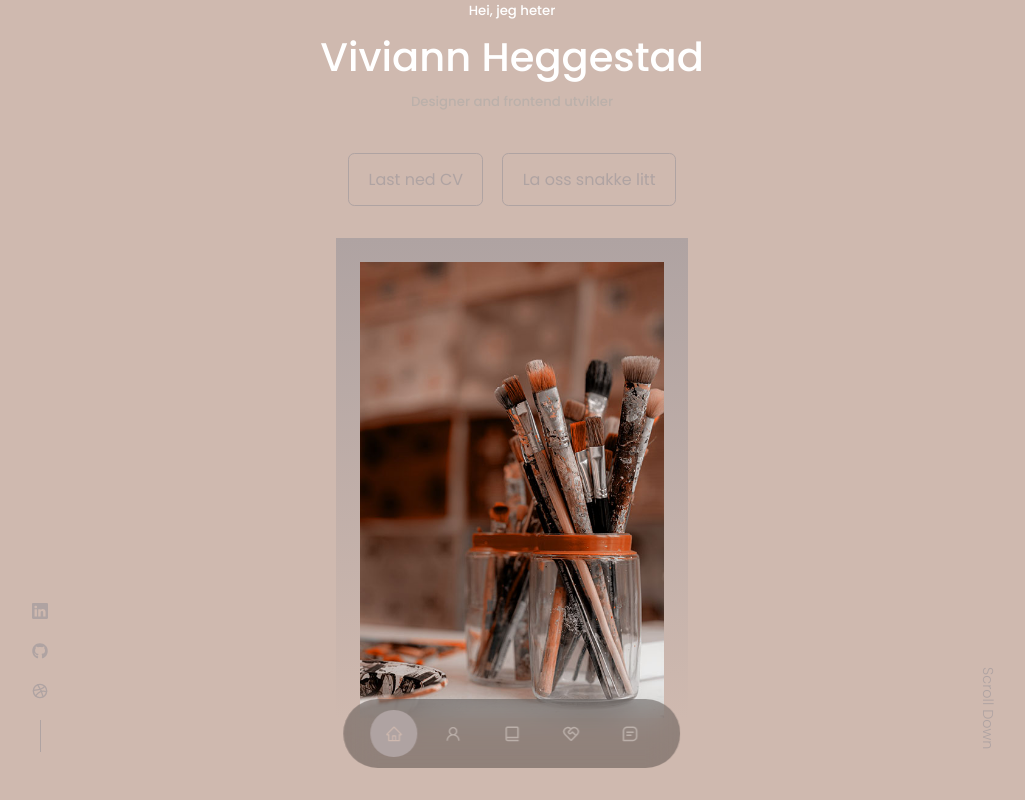
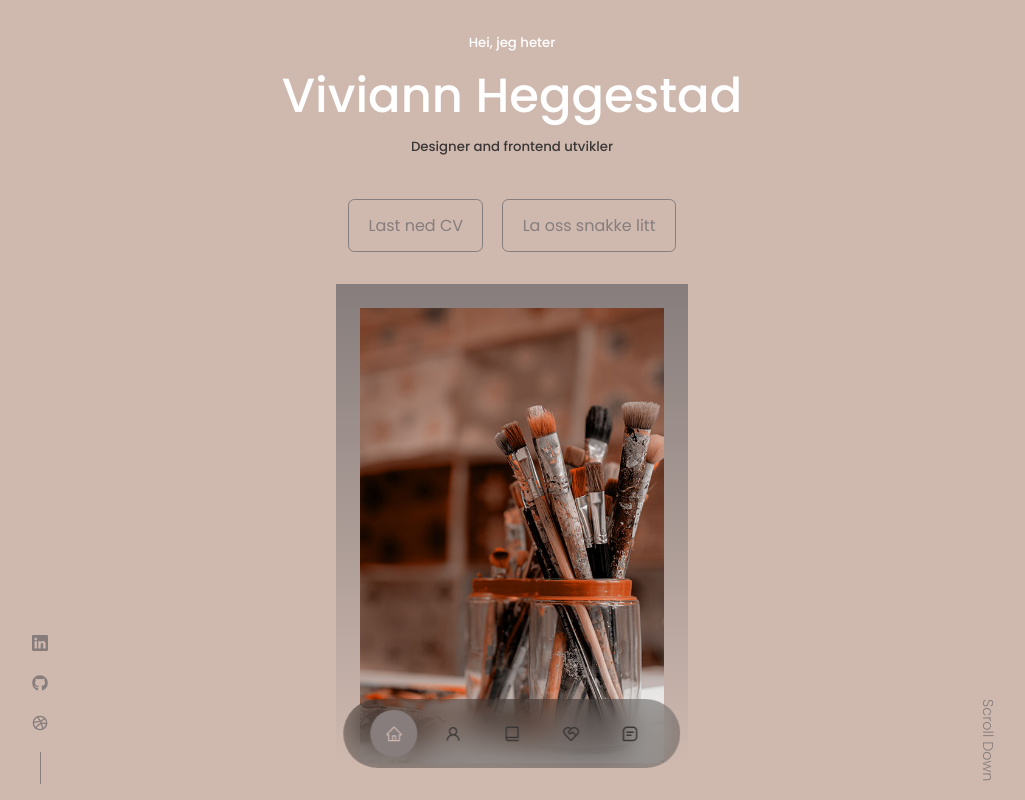
Before and after one commit to Viviann1/praksis-portfolio, a React (Create React App) app: page / in a window 1280 px wide. Shown: the top 800 px of the page, without its empty margins (128-1153 px from the left). Built offline with nearby package versions, Linux system fonts and the light colour scheme.

Commit message:
Adjust more colors and size h1

```diff
--- a/src/index.css
+++ b/src/index.css
@@ -12,10 +12,10 @@
 :root {
  --color-bg: #cfb9af;
  --color-bg-variant: #78544;
- --color-primary: #afa3a2;
+ --color-primary: #867d7c;
  --color-primary-variant: #817776;
  --color-white: #ffffff;
- --color-light: #bbb0aa;
+ --color-light: #3a3736;
 
  --transition: all 400ms ease;
 
@@ -43,6 +43,7 @@ body {
 .container {
    width: var(--container-width-lg);
    margin: 0 auto;
+   margin-top: 2rem;
 }
 
 h1,
@@ -54,7 +55,7 @@ h5 {
 }
 
 h1 {
-   font-size: 2.5rem;
+   font-size: 3rem;
 }
 
 section {
```
